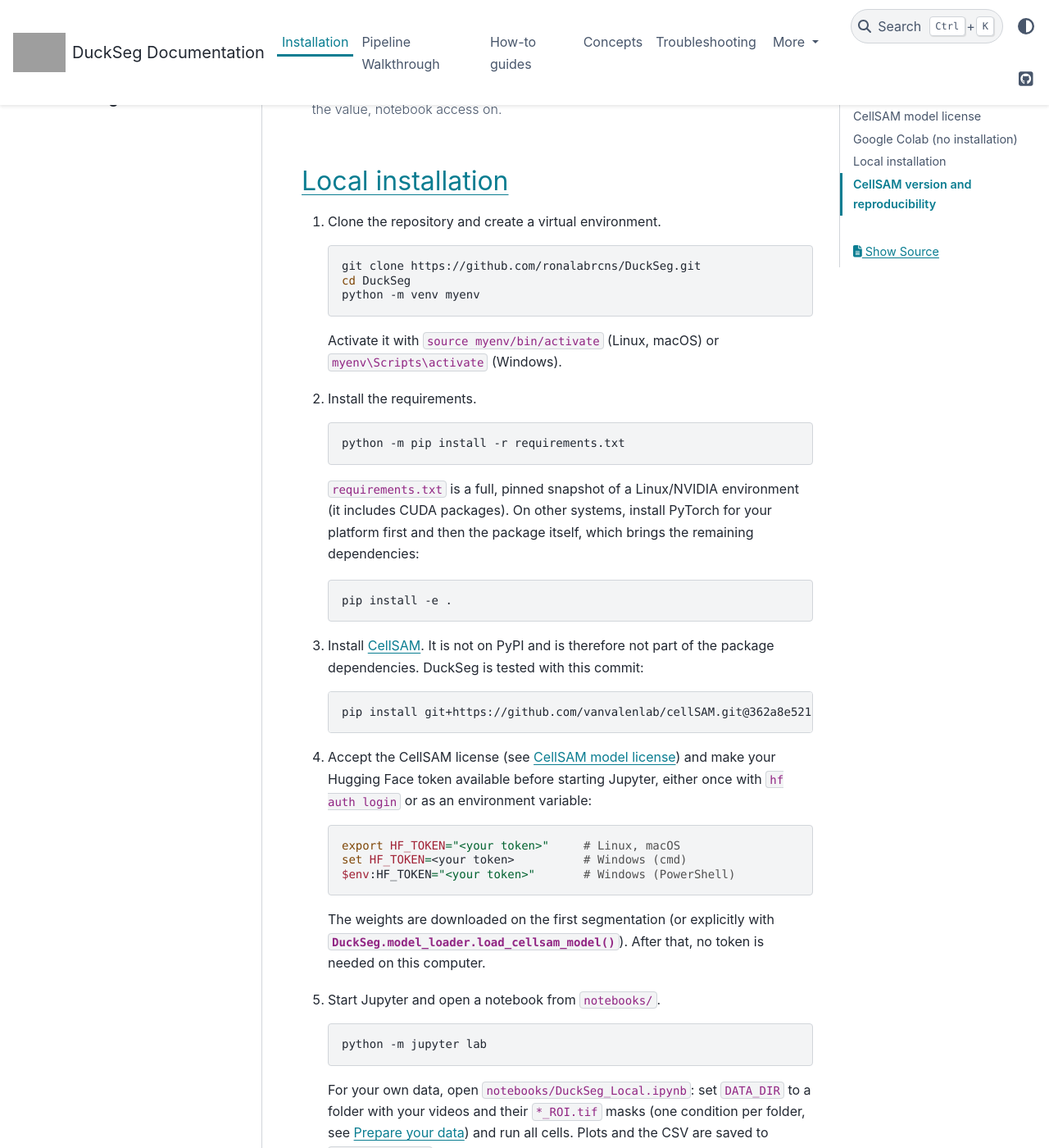
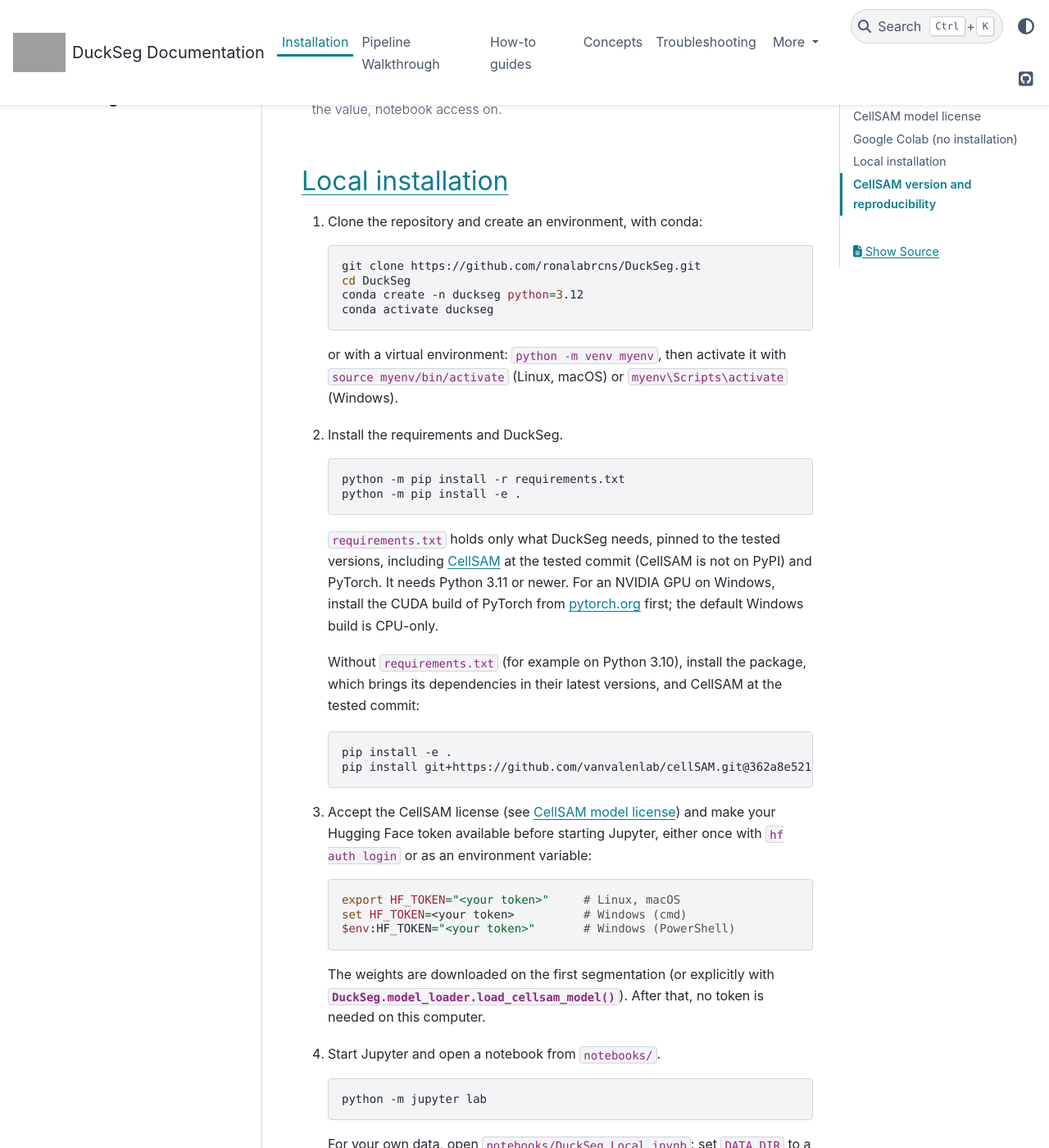
Before and after one commit to ronalabrcns/DuckSeg, a Sphinx documentation site: the page built from docs/installation.rst, in a window 1280 px wide and 1400 px high, scrolled down 1784 px. Shown: the whole window at 82% size. Built offline with Sphinx 7.4.7 and the PyData theme 0.15.4, drawn with Linux system fonts in a browser that asks for light colours; grey boxes are pictures that could not be loaded.

Commit message:
Slim requirements.txt to DuckSeg's own dependencies; fix the local install commands
requirements.txt now lists only the packages DuckSeg needs, pinned to the tested versions, with CellSAM installed from GitHub at the tested commit (Python 3.11+). jupyterlab and ipympl are added to the package dependencies, so that the notebooks and the ROI editor work after pip install -e . The README, the docs start page and the installation guide use the tested conda + requirements.txt route; pip install -e . plus the pinned CellSAM commit remains documented for Python 3.10.

```diff
--- a/docs/index.rst
+++ b/docs/index.rst
@@ -143,8 +143,10 @@ For a local installation:
 
     git clone https://github.com/ronalabrcns/DuckSeg.git
     cd DuckSeg
+    conda create -n duckseg python=3.12
+    conda activate duckseg
+    pip install -r requirements.txt
     pip install -e .
-    pip install git+https://github.com/vanvalenlab/cellSAM.git@362a8e521bcd7313d5cb280bcd4cfc12977c1e9f
     hf auth login     # or set HF_TOKEN, see installation
 
 No local GPU? Use the `Google Colab notebook
--- a/docs/installation.rst
+++ b/docs/installation.rst
@@ -69,41 +69,43 @@ been accepted yet.
 Local installation
 ==================
 
-1. Clone the repository and create a virtual environment.
+1. Clone the repository and create an environment, with conda:
 
    .. code-block:: bash
 
       git clone https://github.com/ronalabrcns/DuckSeg.git
       cd DuckSeg
-      python -m venv myenv
+      conda create -n duckseg python=3.12
+      conda activate duckseg
 
-   Activate it with ``source myenv/bin/activate`` (Linux, macOS) or
+   or with a virtual environment: ``python -m venv myenv``, then activate it
+   with ``source myenv/bin/activate`` (Linux, macOS) or
    ``myenv\Scripts\activate`` (Windows).
 
-2. Install the requirements.
+2. Install the requirements and DuckSeg.
 
    .. code-block:: bash
 
       python -m pip install -r requirements.txt
+      python -m pip install -e .
 
-   ``requirements.txt`` is a full, pinned snapshot of a Linux/NVIDIA
-   environment (it includes CUDA packages). On other systems, install
-   PyTorch for your platform first and then the package itself, which
-   brings the remaining dependencies:
+   ``requirements.txt`` holds only what DuckSeg needs, pinned to the tested
+   versions, including `CellSAM <https://github.com/vanvalenlab/cellSAM>`_
+   at the tested commit (CellSAM is not on PyPI) and PyTorch. It needs
+   Python 3.11 or newer. For an NVIDIA GPU on Windows, install the CUDA build
+   of PyTorch from `pytorch.org <https://pytorch.org/get-started/locally/>`_
+   first; the default Windows build is CPU-only.
+
+   Without ``requirements.txt`` (for example on Python 3.10), install the
+   package, which brings its dependencies in their latest versions, and
+   CellSAM at the tested commit:
 
    .. code-block:: bash
 
       pip install -e .
-
-3. Install `CellSAM <https://github.com/vanvalenlab/cellSAM>`_. It is not
-   on PyPI and is therefore not part of the package dependencies. DuckSeg
-   is tested with this commit:
-
-   .. code-block:: bash
-
       pip install git+https://github.com/vanvalenlab/cellSAM.git@362a8e521bcd7313d5cb280bcd4cfc12977c1e9f
 
-4. Accept the CellSAM license (see `CellSAM model license`_) and make your
+3. Accept the CellSAM license (see `CellSAM model license`_) and make your
    Hugging Face token available before starting Jupyter, either once with
    ``hf auth login`` or as an environment variable:
 
--- a/pyproject.toml
+++ b/pyproject.toml
@@ -26,6 +26,8 @@ dependencies = [
     "ipython",
     "ipywidgets",
     "huggingface_hub",
+    "jupyterlab",
+    "ipympl",
 ]
 classifiers = [ "Programming Language :: Python :: 3", "License :: OSI Approved :: MIT License", "Operating System :: OS Independent",]
 
```
Also changed, not shown: other parts of docs/installation.rst (+1 -1 lines), README.md (+5 -3 lines), requirements.txt (+31 -168 lines).
